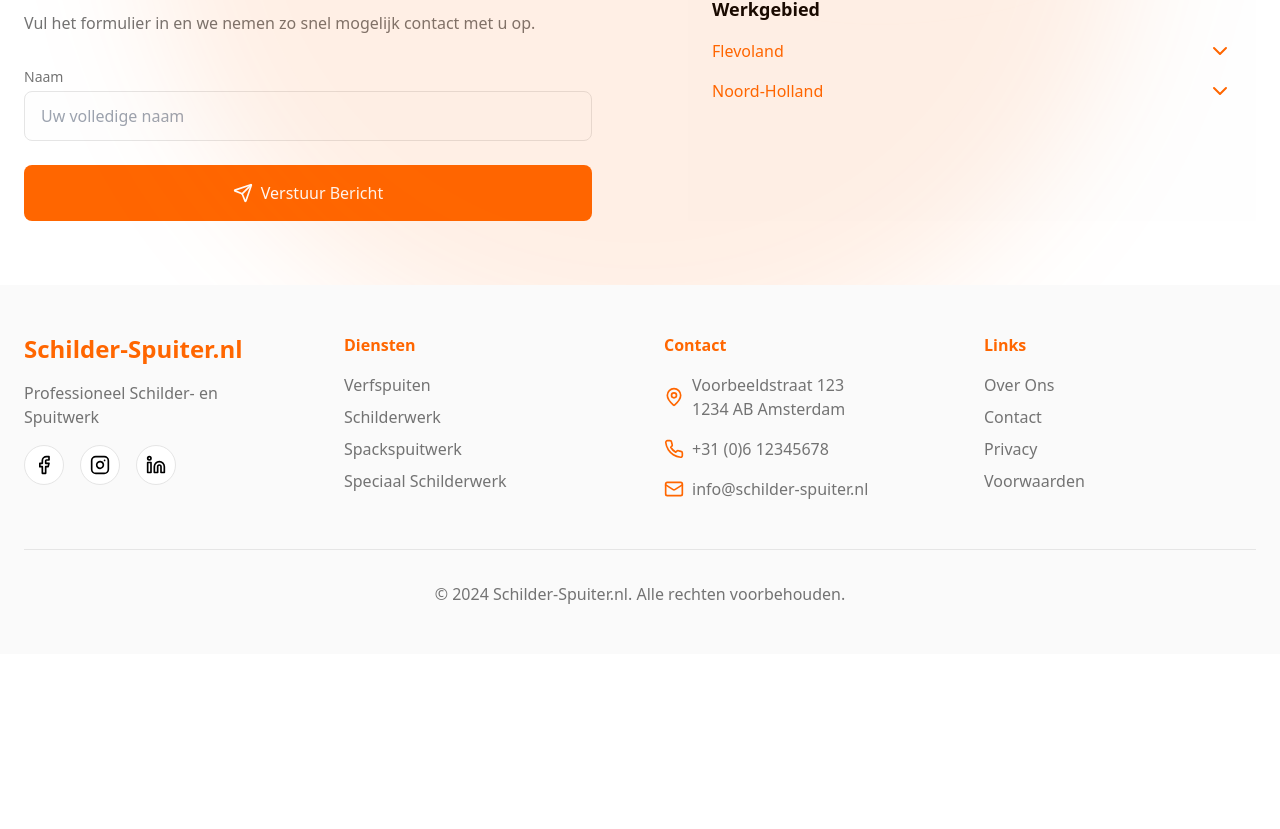
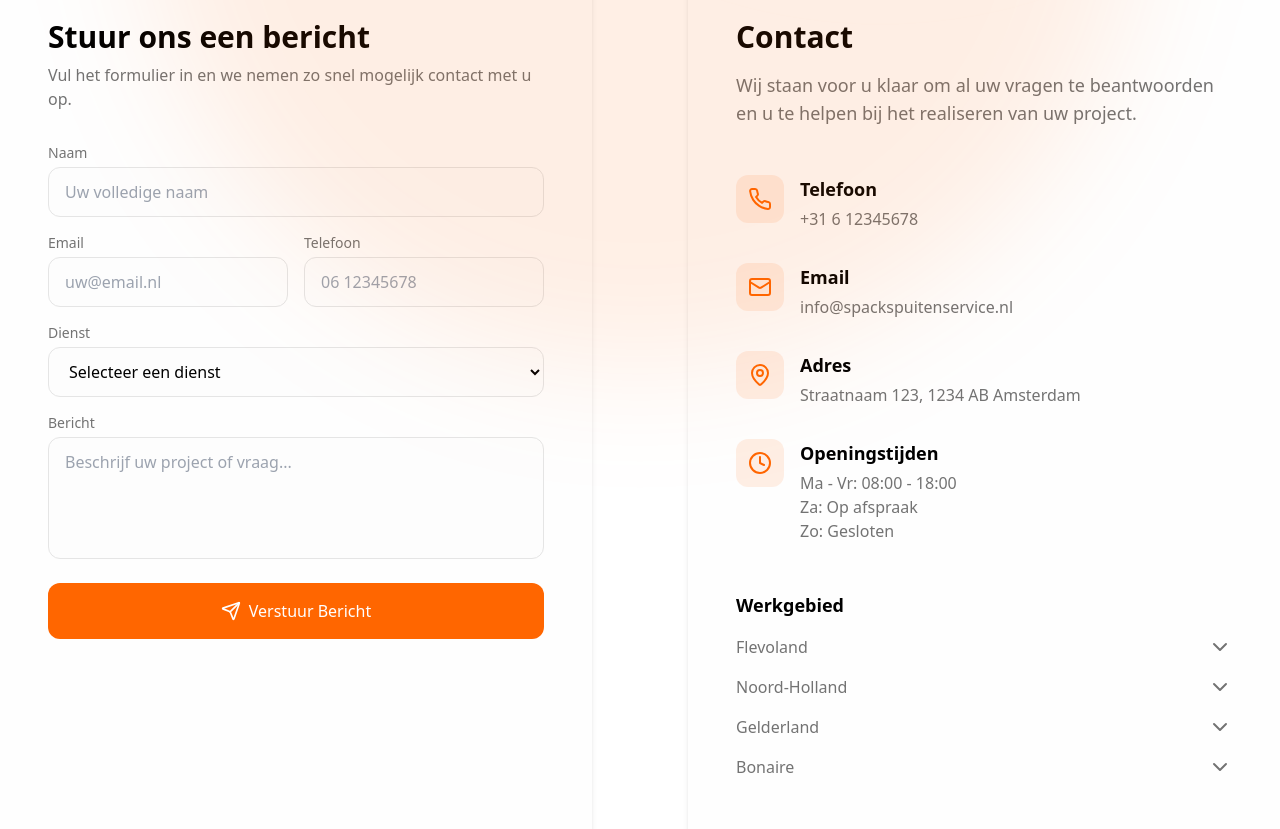
Before and after one commit to BernardusMolkenboer/schilderspuiter, a Next.js app: page /contact in a window 1280 px wide. Shown: the part 631-1460 px from the top of the page. Before the commit the page ends 1285 px from the top, so only its background shows below. Built offline with nearby package versions, Linux system fonts and the light colour scheme.

Commit message:
Fix contact page initial setup + design

```diff
--- a/src/components/contact/ContactDetails.tsx
+++ b/src/components/contact/ContactDetails.tsx
@@ -11,9 +11,37 @@ import { useState } from "react";
 const provinces = [
   {
     name: "Flevoland",
-    locations: ["Lelystad", "Almere", "Dronten", "Swifterbant", "Emmeloord"],
+    locations: [
+      "Lelystad",
+      "Almere",
+      "Dronten",
+      "Swifterbant",
+      "Emmeloord",
+      "Biddinghuizen",
+      "Zeewolde",
+    ],
   },
-  { name: "Noord-Holland", locations: ["Amsterdam", "Purmerend", "Volendam"] },
+  {
+    name: "Noord-Holland",
+    locations: ["Amsterdam", "Purmerend", "Beemster", "Volendam", "Het Gooi"],
+  },
+  {
+    name: "Gelderland",
+    locations: [
+      "Harderwijk",
+      "Ermelo",
+      "Nijkerk",
+      "Putten",
+      "Barneveld",
+      "Epe",
+      "Hattem",
+      "Vaassen",
+    ],
+  },
+  {
+    name: "Bonaire",
+    locations: ["Bonaire"],
+  },
 ];
 
 export default function ContactDetails() {
@@ -23,17 +51,82 @@ export default function ContactDetails() {
     setOpenProvince(openProvince === province ? null : province);
 
   return (
-    <div className="bg-muted/10 p-6 text-foreground">
-      <h3 className="mb-4 text-lg font-semibold">Werkgebied</h3>
+    <div className="rounded-xl bg-muted/10 p-8 shadow-md lg:p-12">
+      <div className="flex flex-col space-y-12">
+        {/* Header Section */}
+        <div>
+          <h1 className="mb-4 text-3xl font-bold text-foreground">Contact</h1>
+          <p className="text-lg text-muted-foreground">
+            Wij staan voor u klaar om al uw vragen te beantwoorden en u te
+            helpen bij het realiseren van uw project.
+          </p>
+        </div>
+
+        {/* Contact Information */}
+        <div className="space-y-8">
+          {[
+            {
+              icon: Phone,
+              title: "Telefoon",
+              content: "+31 6 12345678",
+              link: "tel:+31612345678",
+            },
+            {
+              icon: Mail,
+              title: "Email",
+              content: "info@spackspuitenservice.nl",
+              link: "mailto:info@spackspuitenservice.nl",
+            },
+            {
+              icon: MapPin,
+              title: "Adres",
+              content: "Straatnaam 123, 1234 AB Amsterdam",
+            },
+            {
+              icon: Clock,
+              title: "Openingstijden",
+              content: "Ma - Vr: 08:00 - 18:00\nZa: Op afspraak\nZo: Gesloten",
+            },
+          ].map((item, index) => (
+            <div key={index} className="flex items-start space-x-4">
+              <div className="flex h-12 w-12 items-center justify-center rounded-xl bg-primary/10 text-primary">
+                <item.icon className="h-6 w-6" />
+              </div>
+              <div>
+                <h3 className="mb-1 text-lg font-semibold text-foreground">
+                  {item.title}
+                </h3>
+                {item.link ? (
+                  <a
+                    href={item.link}
+                    className="text-muted-foreground transition-colors hover:text-foreground"
+                  >
+                    {item.content}
+                  </a>
+                ) : (
+                  <p className="whitespace-pre-line text-muted-foreground">
+                    {item.content}
+                  </p>
+                )}
+              </div>
+            </div>
+          ))}
+        </div>
+
+        {/* Service Area Section */}
+        <div>
+          <h3 className="mb-4 text-lg font-semibold text-foreground">
+            Werkgebied
+          </h3>
           {provinces.map((province, index) => (
             <div key={index} className="mb-4">
               <button
                 onClick={() => toggleProvince(province.name)}
-            className="flex w-full items-center justify-between text-primary"
+                className="flex w-full items-center justify-between text-muted-foreground transition-colors hover:text-foreground"
               >
                 {province.name}
                 <ChevronDown
-              className={`${
+                  className={`transform transition-transform ${
                     openProvince === province.name ? "rotate-180" : ""
                   }`}
                 />
@@ -41,7 +134,10 @@ export default function ContactDetails() {
               {openProvince === province.name && (
                 <ul className="mt-2 space-y-2 pl-4">
                   {province.locations.map((location, locIndex) => (
-                <li key={locIndex} className="flex items-center">
+                    <li
+                      key={locIndex}
+                      className="flex items-center text-muted-foreground hover:text-foreground"
+                    >
                       <ArrowRight className="mr-2 h-4 w-4" />
                       {location}
                     </li>
@@ -51,5 +147,7 @@ export default function ContactDetails() {
             </div>
           ))}
         </div>
+      </div>
+    </div>
   );
 }
--- a/src/components/contact/ContactForm.tsx
+++ b/src/components/contact/ContactForm.tsx
@@ -39,17 +39,19 @@ export default function ContactForm() {
   };
 
   return (
-    <div>
+    <div className="rounded-lg bg-muted/10 p-8 shadow-md lg:p-12">
       <div className="mb-8">
-        <h2 className="text-2xl font-bold text-foreground">
+        <h2 className="text-3xl font-bold text-foreground">
           Stuur ons een bericht
         </h2>
         <p className="mt-2 text-muted-foreground">
           Vul het formulier in en we nemen zo snel mogelijk contact met u op.
         </p>
       </div>
+
       <form onSubmit={handleSubmit} className="space-y-6">
         <div className="space-y-4">
+          {/* Name Field */}
           <div>
             <label
               htmlFor="name"
@@ -64,23 +66,112 @@ export default function ContactForm() {
               value={formData.name}
               onChange={handleChange}
               required
-              className="mt-1 block w-full rounded-lg border border-border bg-muted/10 px-4 py-3"
+              className="mt-1 block w-full rounded-xl border border-border bg-muted/10 px-4 py-3 focus:border-primary focus:ring-2 focus:ring-primary/50"
               placeholder="Uw volledige naam"
             />
           </div>
-          {/* Additional fields */}
+
+          {/* Email and Phone Fields */}
+          <div className="grid grid-cols-1 gap-4 md:grid-cols-2">
+            <div>
+              <label
+                htmlFor="email"
+                className="block text-sm font-medium text-muted-foreground"
+              >
+                Email
+              </label>
+              <input
+                type="email"
+                id="email"
+                name="email"
+                value={formData.email}
+                onChange={handleChange}
+                required
+                className="mt-1 block w-full rounded-xl border border-border bg-muted/10 px-4 py-3 focus:border-primary focus:ring-2 focus:ring-primary/50"
+                placeholder="uw@email.nl"
+              />
+            </div>
+            <div>
+              <label
+                htmlFor="phone"
+                className="block text-sm font-medium text-muted-foreground"
+              >
+                Telefoon
+              </label>
+              <input
+                type="tel"
+                id="phone"
+                name="phone"
+                value={formData.phone}
+                onChange={handleChange}
+                className="mt-1 block w-full rounded-xl border border-border bg-muted/10 px-4 py-3 focus:border-primary focus:ring-2 focus:ring-primary/50"
+                placeholder="06 12345678"
+              />
+            </div>
+          </div>
+
+          {/* Service Field */}
+          <div>
+            <label
+              htmlFor="service"
+              className="block text-sm font-medium text-muted-foreground"
+            >
+              Dienst
+            </label>
+            <select
+              id="service"
+              name="service"
+              value={formData.service}
+              onChange={handleChange}
+              required
+              className="mt-1 block w-full rounded-xl border border-border bg-muted/10 px-4 py-3 focus:border-primary focus:ring-2 focus:ring-primary/50"
+            >
+              <option value="">Selecteer een dienst</option>
+              <option value="spackspuiten">Spackspuiten</option>
+              <option value="verfspuiten">Verfspuiten</option>
+              <option value="schilderwerk">Schilderwerk</option>
+              <option value="speciaal">Speciale Technieken</option>
+            </select>
+          </div>
+
+          {/* Message Field */}
+          <div>
+            <label
+              htmlFor="message"
+              className="block text-sm font-medium text-muted-foreground"
+            >
+              Bericht
+            </label>
+            <textarea
+              id="message"
+              name="message"
+              value={formData.message}
+              onChange={handleChange}
+              required
+              rows={4}
+              className="mt-1 block w-full resize-none rounded-xl border border-border bg-muted/10 px-4 py-3 focus:border-primary focus:ring-2 focus:ring-primary/50"
+              placeholder="Beschrijf uw project of vraag..."
+            />
+          </div>
         </div>
+
+        {/* Submit Button */}
         <button
           type="submit"
           disabled={isSubmitting}
-          className="flex w-full items-center justify-center rounded-lg bg-primary px-8 py-4 text-white"
+          className="flex w-full items-center justify-center rounded-xl bg-primary px-8 py-4 text-white transition-all duration-300 hover:bg-primary/80 disabled:opacity-70"
         >
           {isSubmitting ? (
-            <Loader2 className="mr-2 h-5 w-5 animate-spin" />
+            <>
+              <Loader2 className="mr-2 h-5 w-5 animate-spin" />
+              Verzenden...
+            </>
           ) : (
-            <Send className="mr-2 h-5 w-5" />
+            <>
+              <Send className="mr-2 h-5 w-5" />
+              Verstuur Bericht
+            </>
           )}
-          {isSubmitting ? "Verzenden..." : "Verstuur Bericht"}
         </button>
       </form>
     </div>
--- a/src/pages/contact.tsx
+++ b/src/pages/contact.tsx
@@ -10,7 +10,7 @@ export default function ContactPage() {
       description="Wij staan klaar om u te helpen bij al uw vragen en projecten."
     >
       <ContactHero />
-      <section className="container mx-auto my-16 grid gap-12 px-6 lg:grid-cols-2 lg:gap-24">
+      <section className="mx-auto my-16 grid max-w-screen-xl gap-12 lg:grid-cols-2 lg:gap-24">
         <ContactForm />
         <ContactDetails />
       </section>
```
Lines whose indentation alone changed are shown as unchanged.
